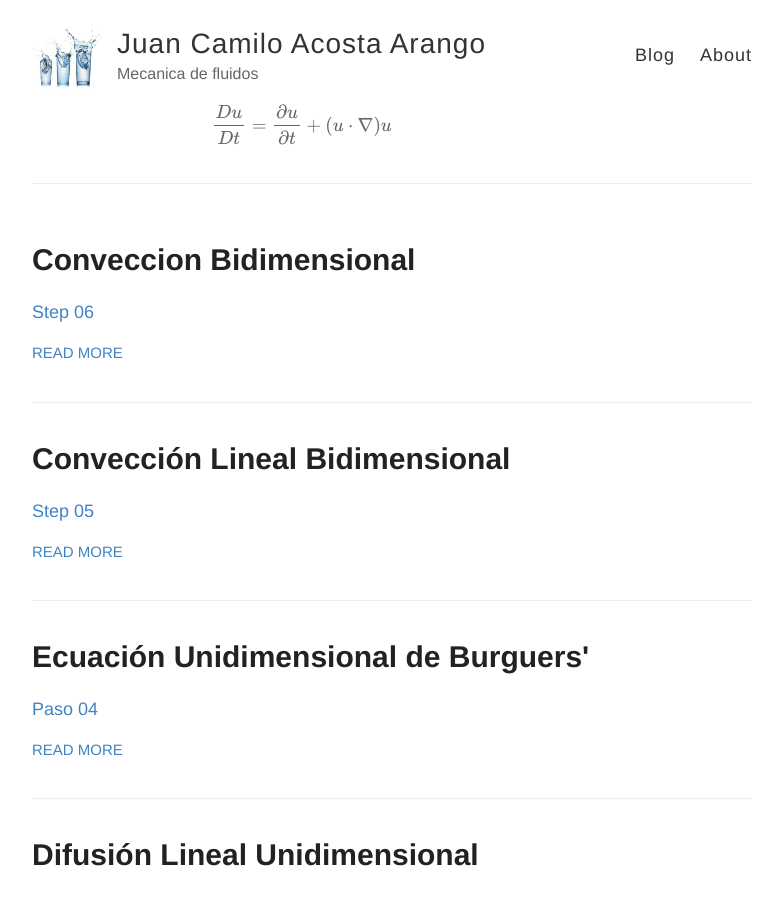
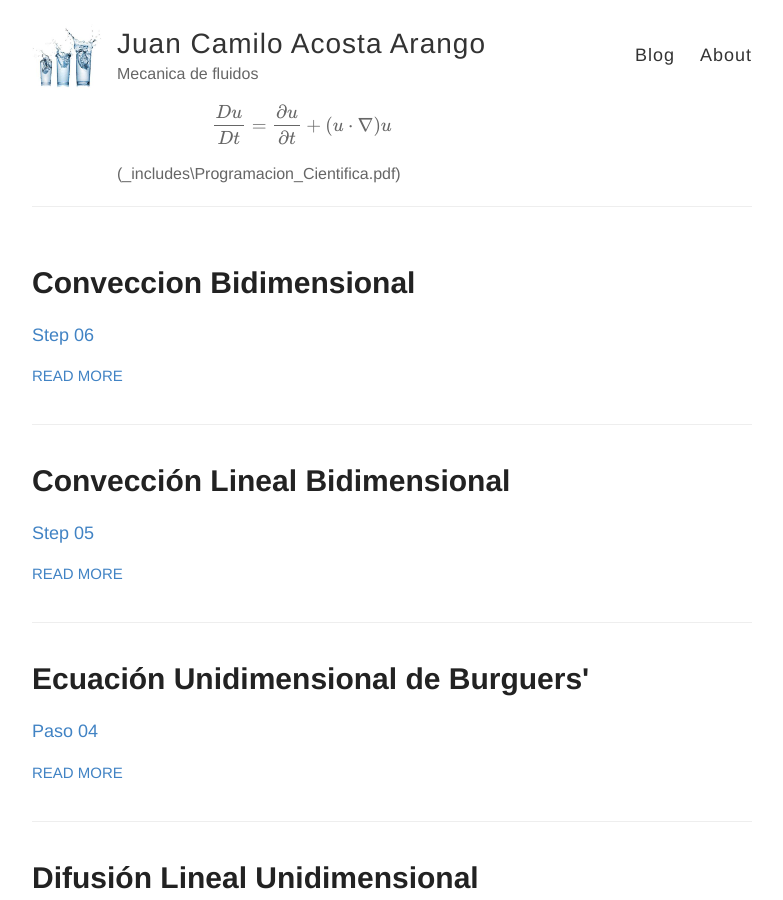
Before and after one commit to ja0335/ja0335.github.io, a Jekyll site: the page built from index.html, in a window 1280 px wide and 900 px high. Shown: the whole window, without its empty margins (248-1031 px from the left). Built offline with Jekyll 4.4.1, drawn with Linux system fonts in a browser that asks for light colours; Markdown is read by kramdown in place of the engine named in the settings; formulas are drawn with MathJax 3.

Commit message:
PDF document

```diff
--- a/_config.yml
+++ b/_config.yml
@@ -6,7 +6,7 @@
 name: Juan Camilo Acosta Arango
 
 # Short bio or description (displayed in the header)
-description: Mecanica de fluidos $$\frac{Du}{Dt} = \frac{\partial u}{\partial t} + (u \cdot \nabla)u$$
+description: Mecanica de fluidos $$\frac{Du}{Dt} = \frac{\partial u}{\partial t} + (u \cdot \nabla)u$$ (_includes\Programacion_Cientifica.pdf)
 
 # URL of your avatar or profile pic (you could use your GitHub profile pic)
 avatar: /images/Avatar.jpg
```
Also changed, not shown: 1 other file.
